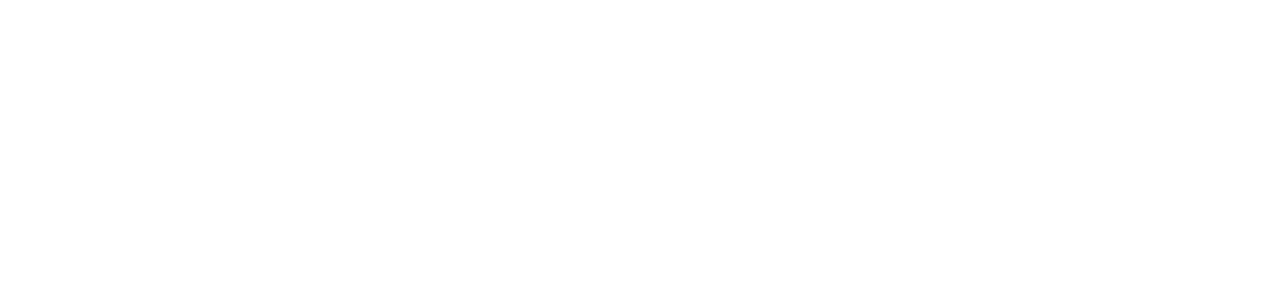
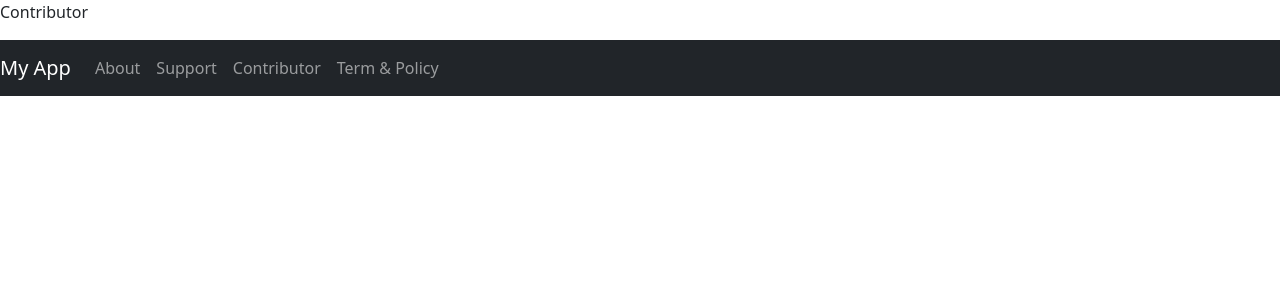
Before and after one commit to pongsaphakmw/DME-Show-Project, a React (Create React App) app in the folder client/: page /contributor in a window 1280 px wide. Before the commit this address had no page. Shown: the top 300 px of the page. Built offline with nearby package versions, Linux system fonts and the light colour scheme.

Commit message:
init branch

```diff
--- a/client/src/App.js
+++ b/client/src/App.js
@@ -7,6 +7,11 @@
 import SignUpPageApp from './components/SignUpPage';
 import SignInPageApp from './components/SignInPageApp';
 import Home from './components/HomePage';
+import About from './components/AboutPage';
+import Contributor from './components/ContributorPage';
+import Support from './components/SupportPage';
+import TermPolicy from './components/TermPolicyPage';
+
 
 function MyButton() {
   const data = {
@@ -16,7 +21,7 @@
     profileIMG: 'MockUpProfileIMG2',
     detail: 'MockUpDetail2',
   }
-  axios.post('/api/post-data', data)
+  axios.post('/api/test-post-data', data)
   .then(response => {
     console.log('Created document with ID:', response.data.id);
   })
@@ -81,6 +86,11 @@
               <Route path="/sign-up" element={<SignUpPageApp/>} />
               <Route path='/sign-in' element={<SignInPageApp/>} />
               <Route path='/home' element={<Home/>} />
+              <Route path='#about' element={<About/>} />
+              <Route path='/support' element={<Support/>} />
+              <Route path='/contributor' element={<Contributor/>} />
+              <Route path='/term-policy' element={<TermPolicy/>} />
+              <Route path='/test' element={<TestApp/>} />
           </Routes>
       </Router>
     </div>
--- a/client/src/LandingPage.css
+++ b/client/src/LandingPage.css
@@ -135,3 +135,6 @@
     border: 1px solid#F87777;
 
 }
+.magin_about {
+    margin-bottom: 200vh;
+}
--- a/client/src/LandingPage.js
+++ b/client/src/LandingPage.js
@@ -19,6 +19,7 @@
 import {BsFillPeopleFill} from "react-icons/bs";
 import Badge from 'react-bootstrap/Badge';
 import{AiFillGoogleCircle} from "react-icons/ai";
+import Footter from './components/Footter';
 
 function LandingPageApp() {
   const [expand, setExpand] = useState('sm');
@@ -95,8 +96,16 @@
           <Button className="box_signin_google"  variant="outline-dark" type="submit" >
             Sign Out
           </Button>
+
         </Form>
       </div>
+      <div id="about" className='magin_about' >
+        <p>"about The place that DME students can show their skills also it can be their portfolio.
+DME students can make money from their product or their service that display on this website." </p>
+      </div>
+
+
+      <Footter/>
     </div>
   );
 }
--- /dev/null
+++ b/client/src/components/AboutPage.js
@@ -0,0 +1,11 @@
+import React, { useState, useEffect } from 'react';
+import axios from 'axios';
+import { Navbar, Nav } from 'react-bootstrap';
+
+function About() {
+    return (
+        <p>About</p>
+    );
+  }
+
+  export default About;
--- /dev/null
+++ b/client/src/components/ContributorPage.js
@@ -0,0 +1,15 @@
+import React, { useState, useEffect } from 'react';
+import axios from 'axios';
+import { Navbar, Nav } from 'react-bootstrap';
+import Footter from './Footter';
+
+function Contributor() {
+    return (
+        <div>
+            <p>Contributor</p>
+            <Footter/>
+        </div>
+    );
+  }
+
+  export default Contributor;
--- /dev/null
+++ b/client/src/components/Footter.js
@@ -0,0 +1,23 @@
+import React, { useState, useEffect } from 'react';
+import axios from 'axios';
+import { Navbar, Nav } from 'react-bootstrap';
+
+function Footter() {
+  return (
+    <Navbar bg="dark" variant="dark" expand="sm">
+      <Navbar.Brand href="/">My App</Navbar.Brand>
+      <Navbar.Toggle aria-controls="basic-navbar-nav" />
+      <Navbar.Collapse id="basic-navbar-nav">
+        <Nav className="mr-auto">
+          <Nav.Link href="#about">About</Nav.Link>
+          {/* <Nav.Link href="#about">About</Nav.Link> */}
+          <Nav.Link href="/support">Support</Nav.Link>
+          <Nav.Link href="/contributor">Contributor</Nav.Link>
+          <Nav.Link href="/term-policy">Term & Policy</Nav.Link>
+        </Nav>
+      </Navbar.Collapse>
+    </Navbar>
+  );
+}
+
+export default Footter;
--- /dev/null
+++ b/client/src/components/SupportPage.js
@@ -0,0 +1,16 @@
+import React, { useState, useEffect } from 'react';
+import axios from 'axios';
+import { Navbar, Nav } from 'react-bootstrap';
+import Footter from './Footter';
+
+function Support() {
+    return (
+        <div>
+            <p>Support</p>
+            <Footter/>
+        </div>
+
+    );
+  }
+
+  export default Support;
--- /dev/null
+++ b/client/src/components/TermPolicyPage.js
@@ -0,0 +1,15 @@
+import React, { useState, useEffect } from 'react';
+import axios from 'axios';
+import { Navbar, Nav } from 'react-bootstrap';
+import Footter from './Footter';
+
+function TermPolicy() {
+    return (
+        <div>
+            <p>Term and Policy🥺</p>
+            <Footter/>
+        </div>
+    );
+  }
+
+  export default TermPolicy;
```
Also changed, not shown: 1 other file (tests, documents, lock files or other folders).
